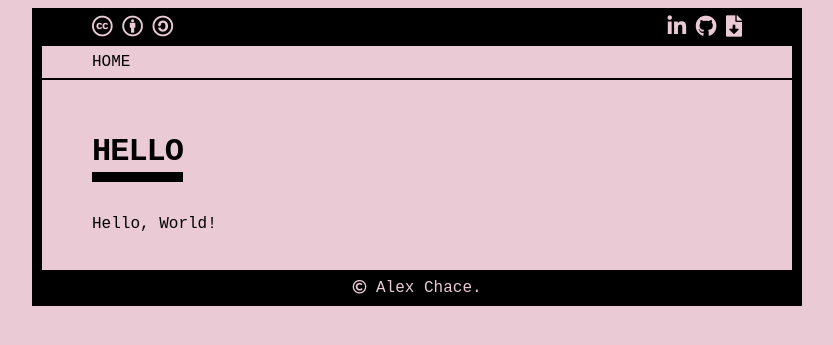
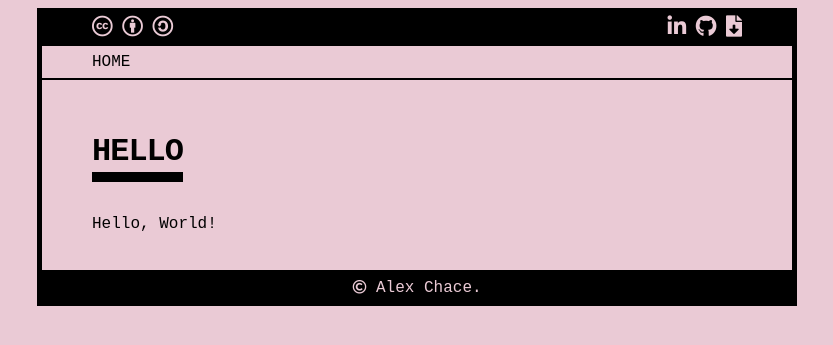
Before and after one commit to mrgntamayo/mrgntamayo.github.io, a Jekyll site: the page built from hello.md, in a window 1280 px wide. Shown: the top 345 px of the page, without its empty margins (223-1056 px from the left). Built offline with Jekyll 4.4.1, drawn with Linux system fonts in a browser that asks for light colours; nearby versions of some CDN libraries; some web fonts are replaced.

Commit message:
Build site at 2019-05-22 18:57:31 UTC

```diff
--- a/_sass/_base.scss
+++ b/_sass/_base.scss
@@ -51,8 +51,8 @@ a:hover {
   padding-top: $vertical-spacing-unit;
   padding-bottom: $vertical-spacing-unit;
   display: block;
-  border-right: 10px solid black;
-  border-left: 10px solid black;
+  border-right: 5px solid black;
+  border-left: 5px solid black;
 }
 
 /* Clear floats after the columns */
--- a/_sass/_footer.scss
+++ b/_sass/_footer.scss
@@ -8,8 +8,8 @@ footer {
   overflow: hidden;
   text-align: center;
   display: block;
-  border-right: 10px solid black;
-  border-left: 10px solid black;
+  border-right: 5px solid black;
+  border-left: 5px solid black;
   border-top: 2px solid $text-color;
   border-bottom: 2px solid $text-color;
   line-height: 2;
--- a/_sass/_nav.scss
+++ b/_sass/_nav.scss
@@ -8,8 +8,8 @@
   overflow: hidden;
   text-align: left;
   display: block;
-  border-right: 10px solid black;
-  border-left: 10px solid black;
+  border-right: 5px solid black;
+  border-left: 5px solid black;
   border-top: 2px solid $text-color;
   border-bottom: 2px solid $text-color;
   line-height: 2;
```
Also changed, not shown: 2 other files.
